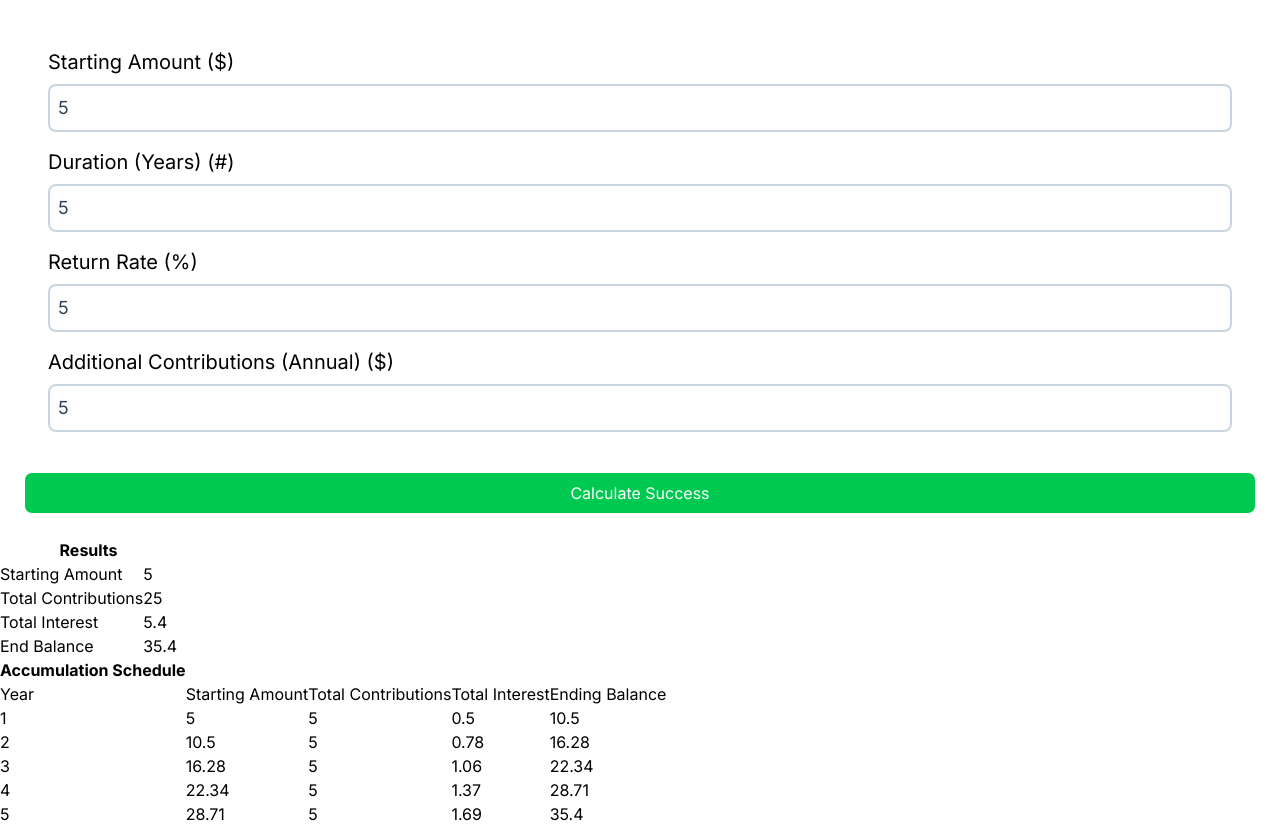
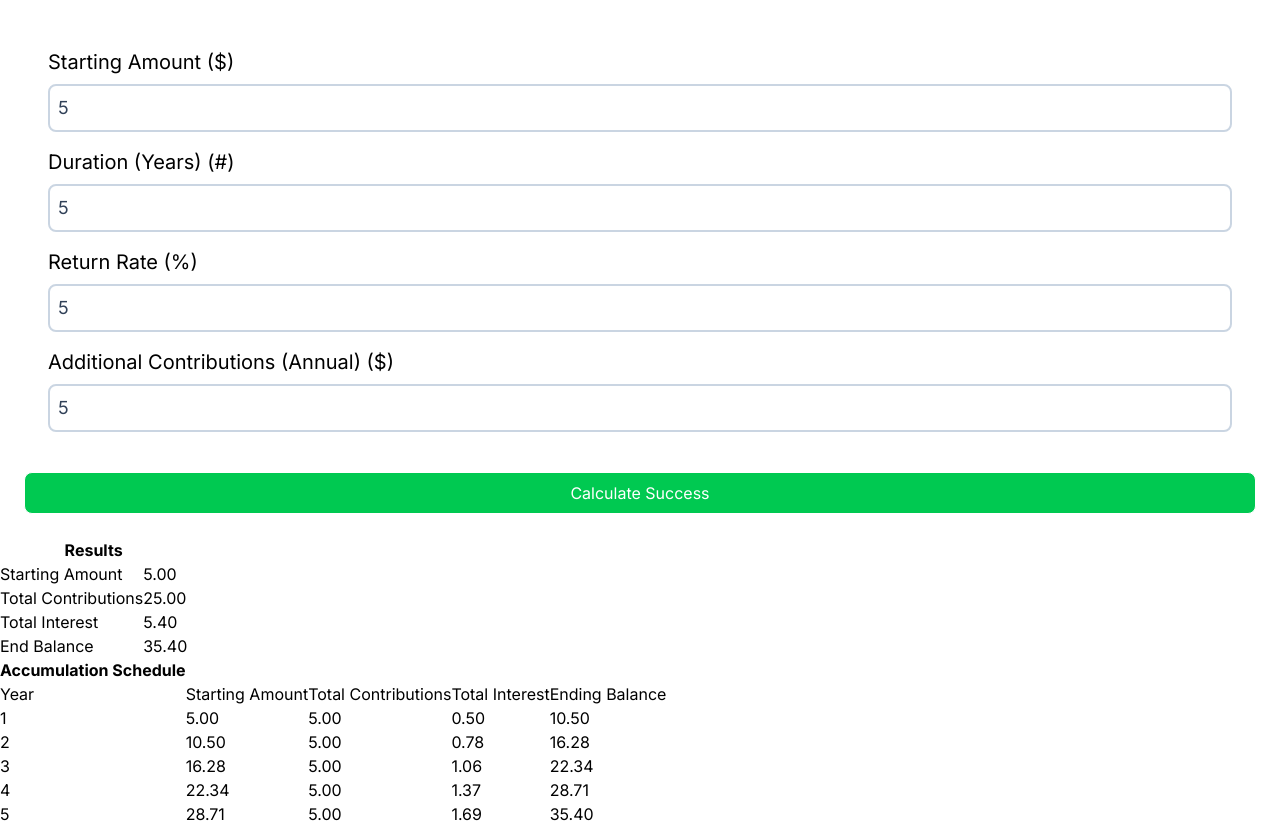
Before and after one commit to jwilliams21/fi-plannr, a React (Vite) app: page / in a window 1280 px wide. Both pictures are taken after typing "5", "5", "5", "5" into the empty fields and a click on the button "Calculate Success". Built offline with nearby package versions, Linux system fonts and the light colour scheme.

Commit message:
Update currency formatting

```diff
--- a/src/components/FiDashboard.jsx
+++ b/src/components/FiDashboard.jsx
@@ -33,19 +33,19 @@ export default function FiDashboard({ results }) {
         <tbody>
           <tr>
             <td>Starting Amount</td>
-            <td>{startingAmount}</td>
+            <td>{startingAmount.toLocaleString('en-US', { minimumFractionDigits: 2, maximumFractionDigits: 2 })}</td>
           </tr>
           <tr>
             <td>Total Contributions</td>
-            <td>{totalContribution}</td>
+            <td>{totalContribution.toLocaleString('en-US', { minimumFractionDigits: 2, maximumFractionDigits: 2 })}</td>
           </tr>
           <tr>
             <td>Total Interest</td>
-            <td>{totalInterest}</td>
+            <td>{totalInterest.toLocaleString('en-US', { minimumFractionDigits: 2, maximumFractionDigits: 2 })}</td>
           </tr>
           <tr>
             <td>End Balance</td>
-            <td>{totalEndingBalance}</td>
+            <td>{totalEndingBalance.toLocaleString('en-US', { minimumFractionDigits: 2, maximumFractionDigits: 2 })}</td>
           </tr>
         </tbody>
       </table>
@@ -69,10 +69,10 @@ export default function FiDashboard({ results }) {
             return (
               <tr key={row.year}>
                 <td>{row.year}</td>
-                <td>{row.yearStartingAmt}</td>
-                <td>{row.yearAddContribute}</td>
-                <td>{row.yearInterest}</td>
-                <td>{row.yearEndingBalance}</td>
+                <td>{row.yearStartingAmt.toLocaleString('en-US', { minimumFractionDigits: 2, maximumFractionDigits: 2 })}</td>
+                <td>{row.yearAddContribute.toLocaleString('en-US', { minimumFractionDigits: 2, maximumFractionDigits: 2 })}</td>
+                <td>{row.yearInterest.toLocaleString('en-US', { minimumFractionDigits: 2, maximumFractionDigits: 2 })}</td>
+                <td>{row.yearEndingBalance.toLocaleString('en-US', { minimumFractionDigits: 2, maximumFractionDigits: 2 })}</td>
               </tr>
             )
           })}
```
